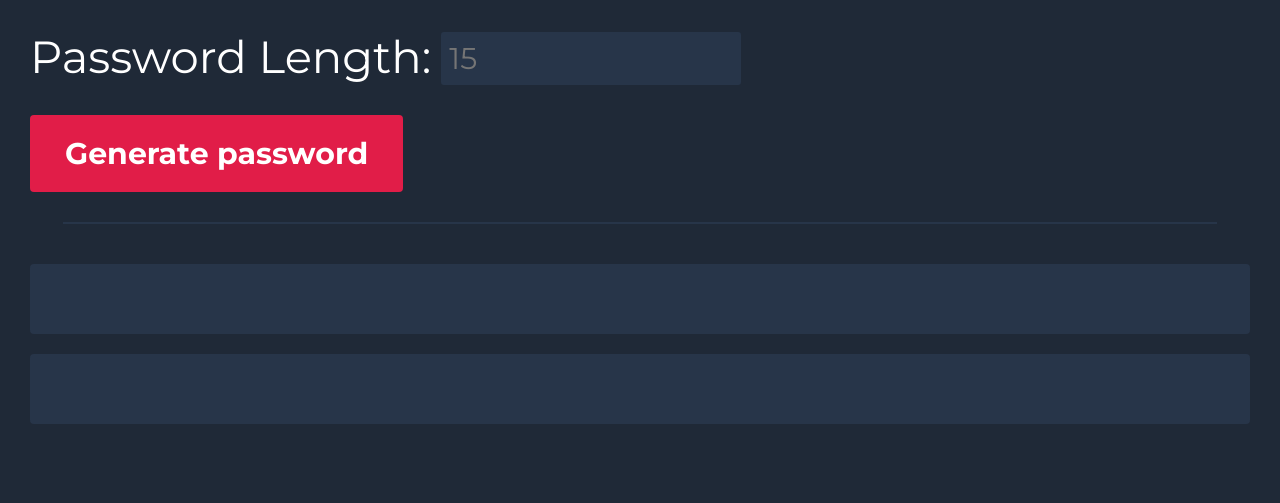
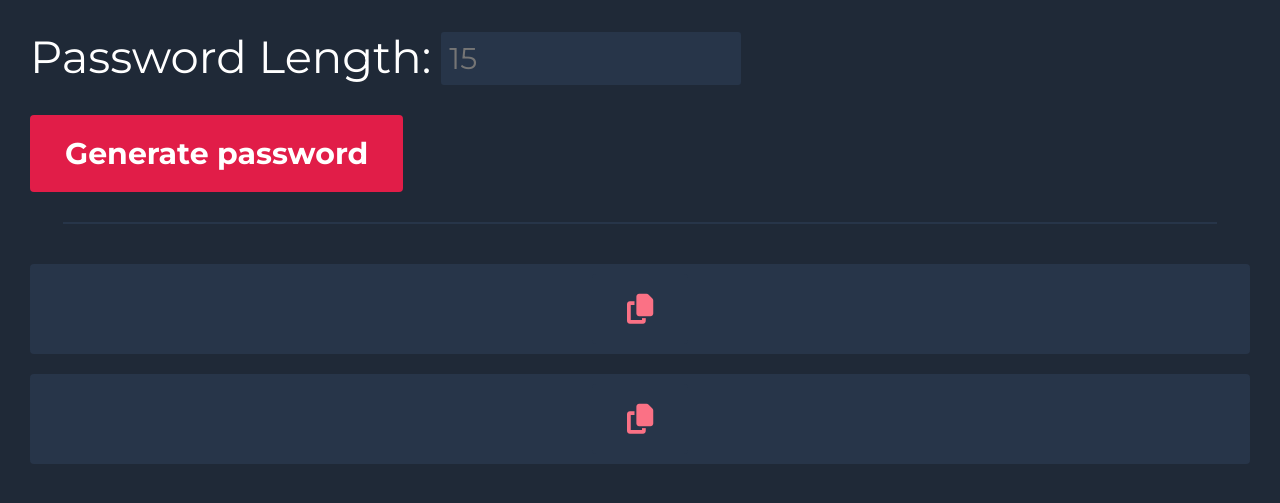
Before and after one commit to lumi-tip/Password-Gen-JS, a plain HTML site: page index.html in a window 1280 px wide. Shown: the part 359-862 px from the top of the page. Before the commit the page ends 823 px from the top, so only its background shows below. Drawn offline with Linux system fonts and the light colour scheme.

Commit message:
Update index.html

```diff
--- a/index.html
+++ b/index.html
@@ -21,9 +21,13 @@
         <button id="btn-el">Generate password</button>
         <hr>
         <div class="password-container">
-            <div class="password-wrapper" id="first-pass">
+            <div class="password-wrapper">
+                <p class="password" id="first-pass"></p>
+                <button onclick="copyFirst()" class="copy-el" id="copy-first-el"><i class="fa-solid fa-copy"></i></button>
             </div>
-            <div class="password-wrapper" id="second-pass">
+            <div class="password-wrapper">
+                <p class="password" id="second-pass"></p>
+                <button onclick="copySecond()" class="copy-el" id="copy-second-el"><i class="fa-solid fa-copy"></i></button>
             </div>
         </div>
 
```
